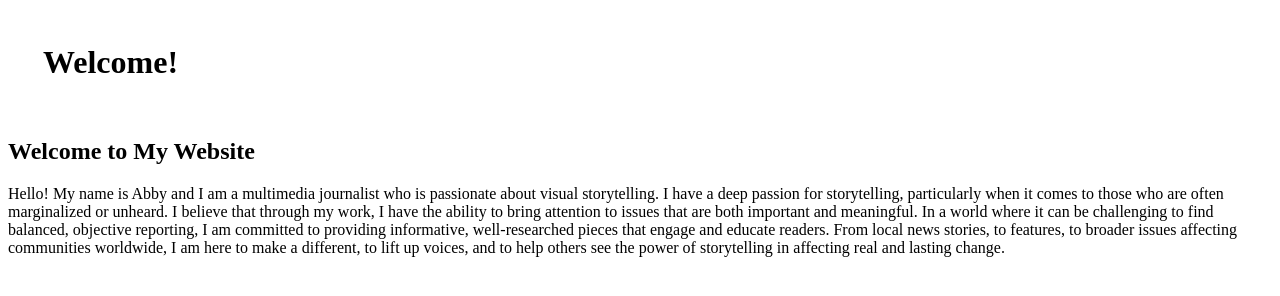
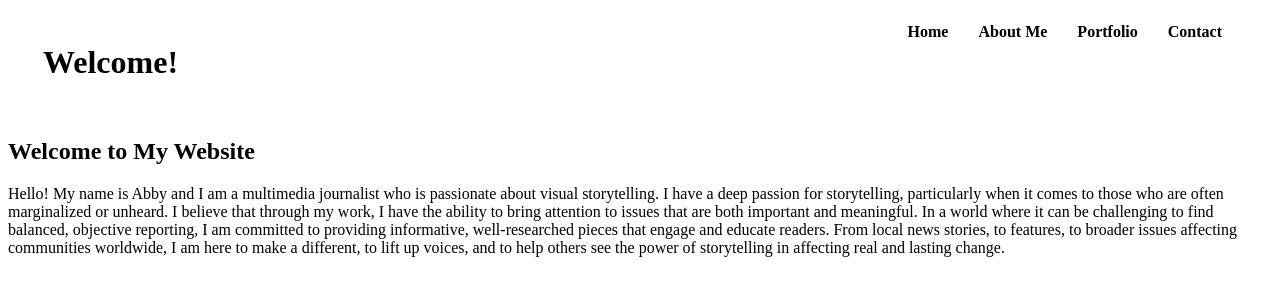
Before and after one commit to abbyfeldman4/Portfolio-website, a plain HTML site: page index.html in a window 1280 px wide. Drawn offline with Linux system fonts and the light colour scheme.

Commit message:
Update style.css

```diff
--- a/style.css
+++ b/style.css
@@ -26,8 +26,9 @@ nav ul li {
 }
 
 nav ul li a {
-    color: white;
+    color: rgb(0, 0, 0);
     text-decoration: none;
+    font-weight: bold;
 }
 
 nav {
```
